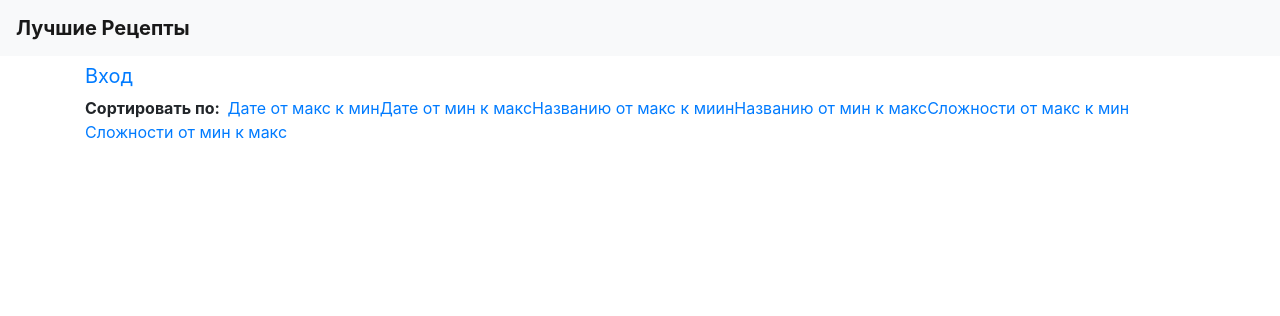
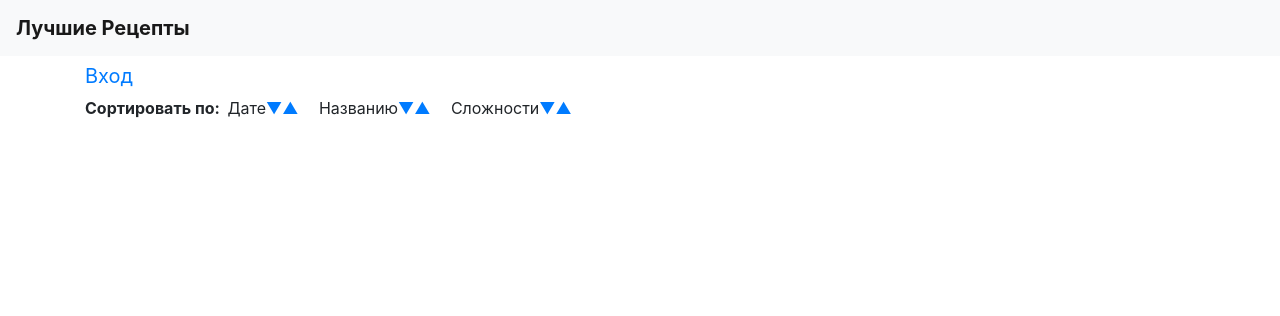
Before and after one commit to RuslanGaliullin/WebServer, a Flask app: page / in a window 1280 px wide. Shown: the top 316 px of the page. Run offline with Flask 2, Linux system fonts and the light colour scheme; data that the repository does not hold is empty; some libraries are stand-ins or nearby versions.

Commit message:
add normal sort and increased pictures

```diff
--- a/templates/index.html
+++ b/templates/index.html
@@ -9,19 +9,24 @@
 {% endif %}
 <ul class="nav nav-list">
     <li class="nav-header"><strong>Cортировать по:&nbsp;&nbsp;</strong></li>
-    <li class="active"><a href="/index">Дате от макс к мин</a></li>
-    <li><a href="/index_false">Дате от мин к макс</a></li>
-    <li><a href="/index_name_true">Названию&nbsp;от макс к миин</a></li>
-    <li><a href="/index_name_false">Названию&nbsp;от мин к макс</a></li>
-    <li><a href="/index_hard_false">Сложности&nbsp;от макс к мин</a></li>
-    <li><a href="/index_hard_true">Сложности&nbsp;от мин к макс</a></li>
+    Дате
+    <li class="active"><a href="/index">&#9660;</a></li>
+    <li><a href="/index_false">&#9650;</a></li>
+    &#8195;
+    Названию
+    <li><a href="/index_name_true">&#9660;</a></li>
+    <li><a href="/index_name_false">&#9650;</a></li>
+    &#8195;
+    Сложности
+    <li><a href="/index_hard_false">&#9660;</a></li>
+    <li><a href="/index_hard_true">&#9650;</a></li>
 </ul>
 <div class="row">
     <br><br><br>
 </div>
 {% for item in news %}
 <div class="row">
-    <div class="col-md-4">
+    <div class="col-md-3">
         <b>Название:&nbsp;</b>
         {{item[1]}}<br>
         <b>Рецепт:&nbsp;</b>
@@ -31,8 +36,8 @@
         <b>Сложность:&nbsp;</b>
         {{item[4]}}
     </div>
-    <div class="col-lg-3 col-md-8 col-6">
-        <img class="img-fluid" src="{{item[5]}}" alt="{{item[5]}}">
+    <div class="col-lg-3 col-md-8 col-5">
+        <img width="2000" height="800" class="img-thumbnail img-fluid" src="{{item[5]}}" alt="">
     </div>
 </div>
 
```
